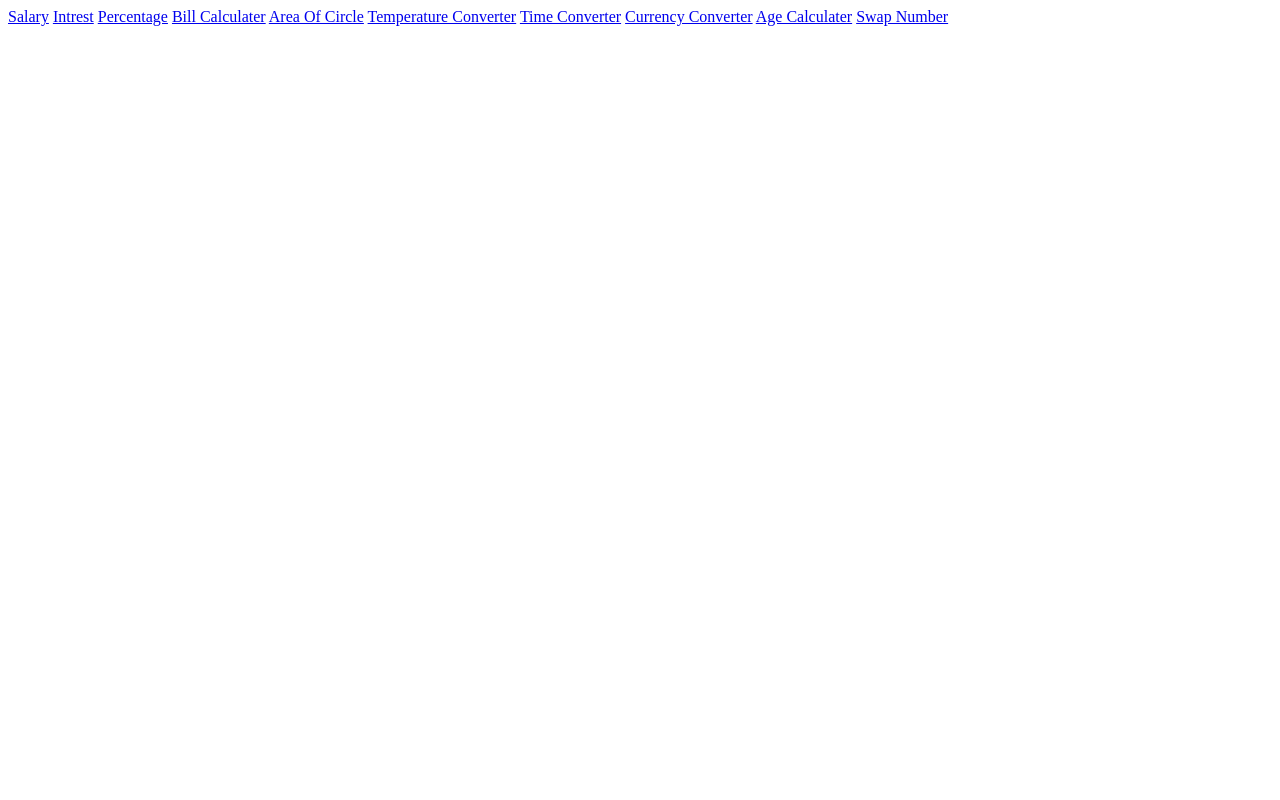
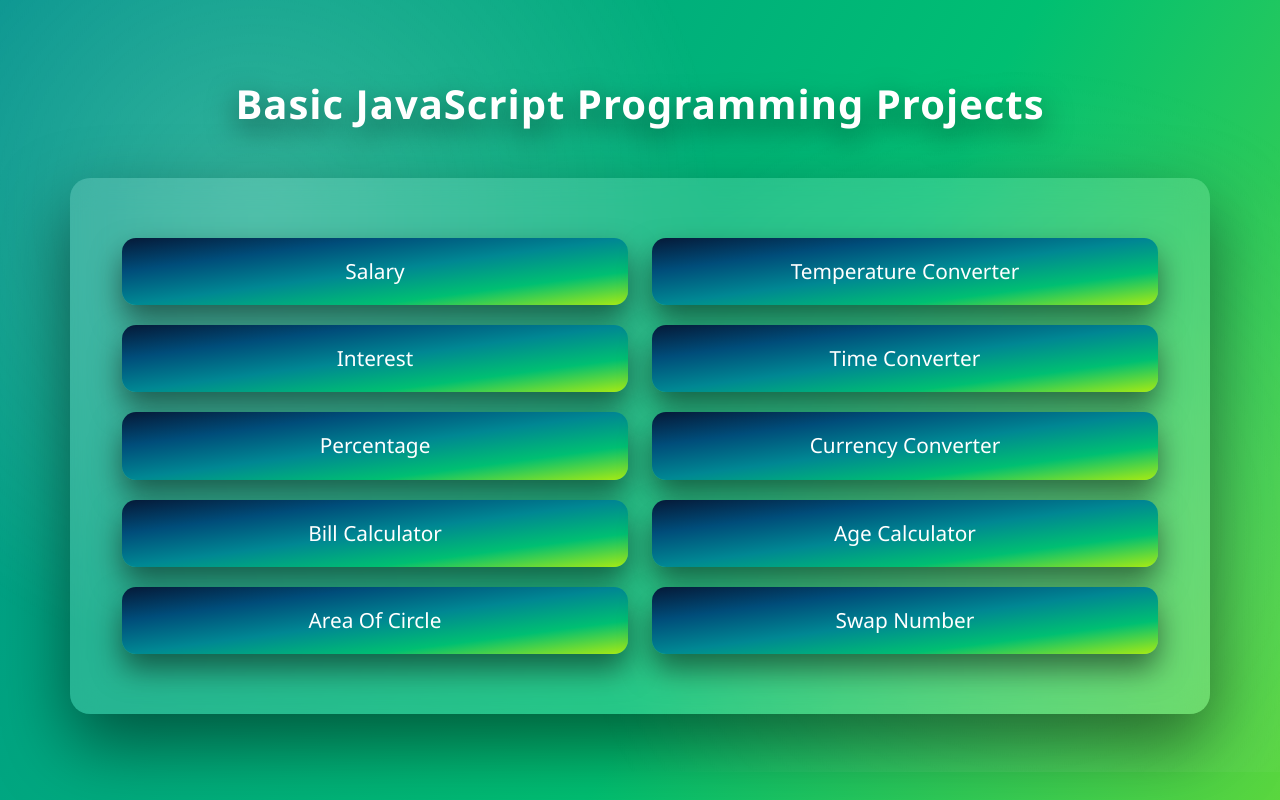
Before and after one commit to devvivekgautam-coder/JavaScriptProjects, a plain HTML site: page Project-1/index.html in a window 1280 px wide. Drawn offline with Linux system fonts and the light colour scheme.

Commit message:
make changes and styled in 1st project

```diff
--- a/Project-1/index.html
+++ b/Project-1/index.html
@@ -1,29 +1,49 @@
 <!DOCTYPE html>
 <html lang="en">
+
 <head>
     <meta charset="UTF-8">
     <meta name="viewport" content="width=device-width, initial-scale=1.0">
-    <title>Document</title>
+    <title>Project 1 </title>
+
+    <link rel="stylesheet" href="./bootstrap.min.css">
+    <link rel="stylesheet" href="./style.css">
+
 </head>
+
 <body>
-    <a href="./questions/salary.html">Salary</a>
+    <div class="bg-animation"></div>
+    <section class="main-section">
+        <div class="container">
+            <h1 class="title">Basic JavaScript Programming Projects</h1>
+            <div class="row project-sec">
+                <div class="col-md-6 text-center">
+                    <a href="./questions/salary.html" target="_blank" class="pro-btn">Salary</a>
+                    <a
+                     href="./questions/simpleIntrestCalc.html" target="_blank" class="pro-btn">Interest</a>
+                    <a
+                     href="./questions/percentage.html" target="_blank" class="pro-btn">Percentage</a>
+                    <a
+                     href="./questions/billCalculater.html" target="_blank" class="pro-btn">Bill Calculator</a>
 
-    <a href="./questions/simpleIntrestCalc.html">Intrest</a>
+                    <a href="./questions/areaOfCircle.html" target="_blank" class="pro-btn">Area Of Circle</a
+                        >
+                </div>
 
-    <a href="./questions/percentage.html">Percentage</a>
+                <div class="col-md-6 text-center">
+                    <a href="./questions/temperature.html" target="_blank" class="pro-btn">Temperature Converter</a>
 
-    <a href="./questions/billCalculater.html">Bill Calculater</a>
+                    <a href="./questions/timeConverter.html" target="_blank" class="pro-btn">Time Converter</a>
 
-    <a href="./questions/areaOfCircle.html">Area Of Circle</a>
+                    <a href="./questions/currencyConverter.html" target="_blank" class="pro-btn">Currency Converter</a>
 
-    <a href="./questions/temperature.html">Temperature Converter</a>
+                    <a href="./questions/ageCalculater.html" target="_blank" class="pro-btn">Age Calculator</a>
 
-    <a href="./questions/timeConverter.html">Time Converter</a>
+                    <a href="./questions/swapNumber.html" target="_blank" class="pro-btn">Swap Number</a>
 
-    <a href="./questions/currencyConverter.html">Currency Converter</a>
-
-    <a href="./questions/ageCalculater.html">Age Calculater</a>
-
-    <a href="./questions/swapNumber.html">Swap Number</a>
+                </div>
+            </div>
+        </div>
+    </section>
 </body>
 </html>
--- /dev/null
+++ b/Project-1/style.css
@@ -0,0 +1,101 @@
+*{
+    margin:0;
+    padding:0;
+    box-sizing:border-box;
+}
+
+body{
+    min-height:100vh;
+    font-family: 'Segoe UI', sans-serif;
+    background:#000;
+    overflow-x:hidden;
+    color:white;
+}
+
+.bg-animation{
+    position:fixed;
+    inset:0;
+    background:
+        linear-gradient(120deg,#051937,#004d7a,#008793,#00bf72,#a8eb12);
+    background-size:300% 300%;
+    animation:bgMove 12s ease-in-out infinite;
+    z-index:-2;
+}
+
+@keyframes bgMove{
+    0%{background-position:0% 50%}
+    50%{background-position:100% 50%}
+    100%{background-position:0% 50%}
+}
+
+.bg-animation::after{
+    content:"";
+    position:absolute;
+    inset:0;
+    background:
+        radial-gradient(circle at 20% 30%, #ffffff33 0%, transparent 40%),
+        radial-gradient(circle at 80% 70%, #ffffff22 0%, transparent 40%);
+    animation:float 8s infinite alternate ease-in-out;
+}
+
+@keyframes float{
+    from{transform:translateY(0)}
+    to{transform:translateY(-40px)}
+}
+
+.main-section{
+    padding:80px 0;
+}
+
+.title{
+    text-align:center;
+    font-weight:700;
+    letter-spacing:1px;
+    text-shadow:0 10px 30px rgba(0,0,0,.6);
+}
+
+.project-sec{
+    margin-top:50px;
+    padding:40px;
+    border-radius:20px;
+    background:rgba(255,255,255,0.15);
+    backdrop-filter:blur(15px);
+    box-shadow:0 30px 70px rgba(0,0,0,.5);
+}
+
+.pro-btn{
+    position:relative;
+    display:block;
+    padding:18px;
+    margin:20px 0;
+    border-radius:14px;
+    color:white;
+    text-decoration:none;
+    font-size:1.3rem;
+    background-image:linear-gradient(to right bottom,#051937,#004d7a,#008793,#00bf72,#a8eb12);
+    box-shadow:0 15px 30px rgba(0,0,0,.5);
+    overflow:hidden;
+    transition:.35s ease;
+}
+
+.pro-btn::before{
+    content:"";
+    position:absolute;
+    inset:0;
+    background:linear-gradient(120deg,#ffffff44,transparent,transparent);
+    transform:translateX(-100%);
+    transition:.5s;
+}
+
+.pro-btn:hover::before{
+    transform:translateX(100%);
+}
+
+.pro-btn:hover{
+    color:#000;
+    transform:translateY(-5px) scale(1.01) rotateX(8deg);
+    background-image:linear-gradient(to top,#1767e0,#0091f9,#00b4f6,#00d2e0,#12ebc5);
+    box-shadow:
+        0 0 20px #00f0ff,
+        0 25px 50px rgba(0,0,0,.6);
+}
--- /dev/null
+++ b/style.css
@@ -0,0 +1,101 @@
+*{
+    margin:0;
+    padding:0;
+    box-sizing:border-box;
+}
+
+body{
+    min-height:100vh;
+    font-family: 'Segoe UI', sans-serif;
+    background:#000;
+    overflow-x:hidden;
+    color:white;
+}
+
+.bg-animation{
+    position:fixed;
+    inset:0;
+    background:
+        linear-gradient(120deg,#051937,#004d7a,#008793,#00bf72,#a8eb12);
+    background-size:300% 300%;
+    animation:bgMove 12s ease-in-out infinite;
+    z-index:-2;
+}
+
+@keyframes bgMove{
+    0%{background-position:0% 50%}
+    50%{background-position:100% 50%}
+    100%{background-position:0% 50%}
+}
+
+.bg-animation::after{
+    content:"";
+    position:absolute;
+    inset:0;
+    background:
+        radial-gradient(circle at 20% 30%, #ffffff33 0%, transparent 40%),
+        radial-gradient(circle at 80% 70%, #ffffff22 0%, transparent 40%);
+    animation:float 8s infinite alternate ease-in-out;
+}
+
+@keyframes float{
+    from{transform:translateY(0)}
+    to{transform:translateY(-40px)}
+}
+
+.main-section{
+    padding:80px 0;
+}
+
+.title{
+    text-align:center;
+    font-weight:700;
+    letter-spacing:1px;
+    text-shadow:0 10px 30px rgba(0,0,0,.6);
+}
+
+.project-sec{
+    margin-top:50px;
+    padding:40px;
+    border-radius:20px;
+    background:rgba(255,255,255,0.15);
+    backdrop-filter:blur(15px);
+    box-shadow:0 30px 70px rgba(0,0,0,.5);
+}
+
+.pro-btn{
+    position:relative;
+    display:block;
+    padding:18px;
+    margin:20px 0;
+    border-radius:14px;
+    color:white;
+    text-decoration:none;
+    font-size:1.3rem;
+    background-image:linear-gradient(to right bottom,#051937,#004d7a,#008793,#00bf72,#a8eb12);
+    box-shadow:0 15px 30px rgba(0,0,0,.5);
+    overflow:hidden;
+    transition:.35s ease;
+}
+
+.pro-btn::before{
+    content:"";
+    position:absolute;
+    inset:0;
+    background:linear-gradient(120deg,#ffffff44,transparent,transparent);
+    transform:translateX(-100%);
+    transition:.5s;
+}
+
+.pro-btn:hover::before{
+    transform:translateX(100%);
+}
+
+.pro-btn:hover{
+    color:#000;
+    transform:translateY(-5px) scale(1.01) rotateX(8deg);
+    background-image:linear-gradient(to top,#1767e0,#0091f9,#00b4f6,#00d2e0,#12ebc5);
+    box-shadow:
+        0 0 20px #00f0ff,
+        0 25px 50px rgba(0,0,0,.6);
+}
```
Also changed, not shown: index.html (+40 -5 lines), Project-1/bootstrap.min.css (added), bootstrap.min.css (added).
